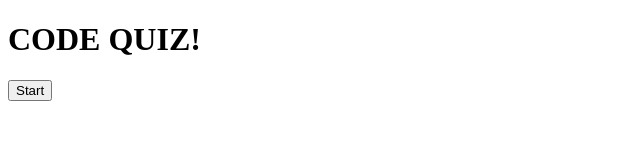
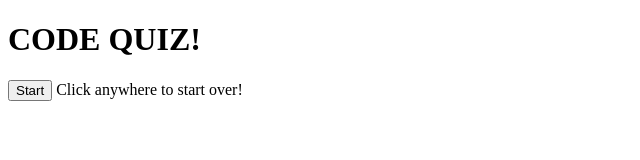
Before and after one commit to bbelka/codeQuiz2, a plain HTML site: page index.html in a window 1280 px wide. Shown: the whole page, without its empty margins (0-640 px from the left). Drawn offline with Linux system fonts and the light colour scheme.

Commit message:
click to start over notification

```diff
--- a/index.html
+++ b/index.html
@@ -31,6 +31,7 @@
         <tbody id="scoreTableBody">
 
         </tbody>
+        <tfoot>Click anywhere to start over!</tfoot>
     </table>
     <script src="./assets/js/script.js"></script>
 </body>
```
